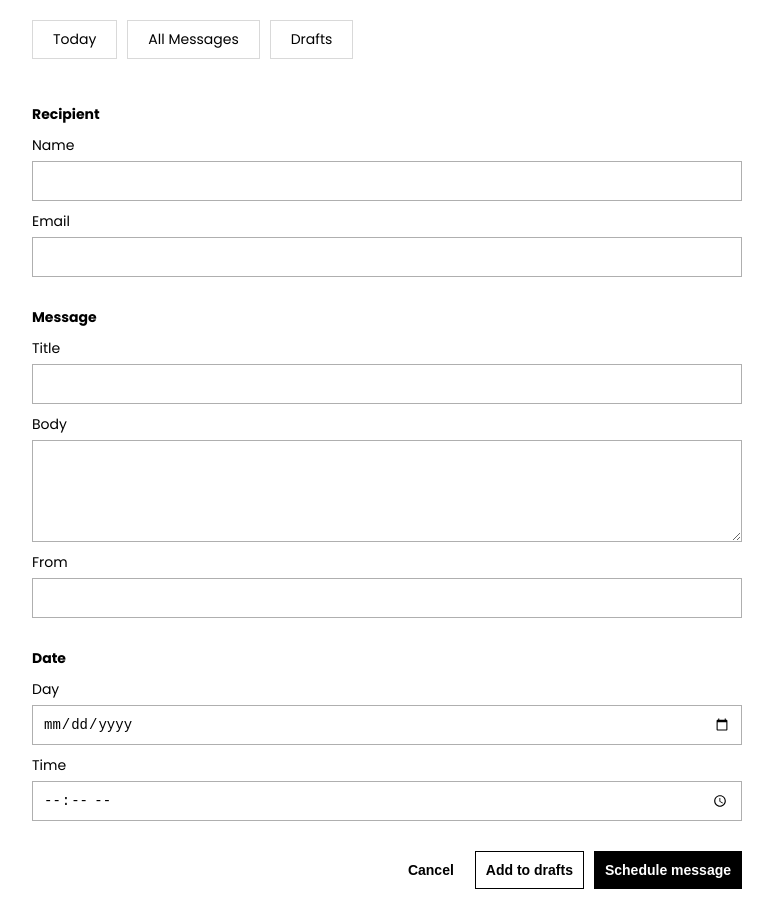
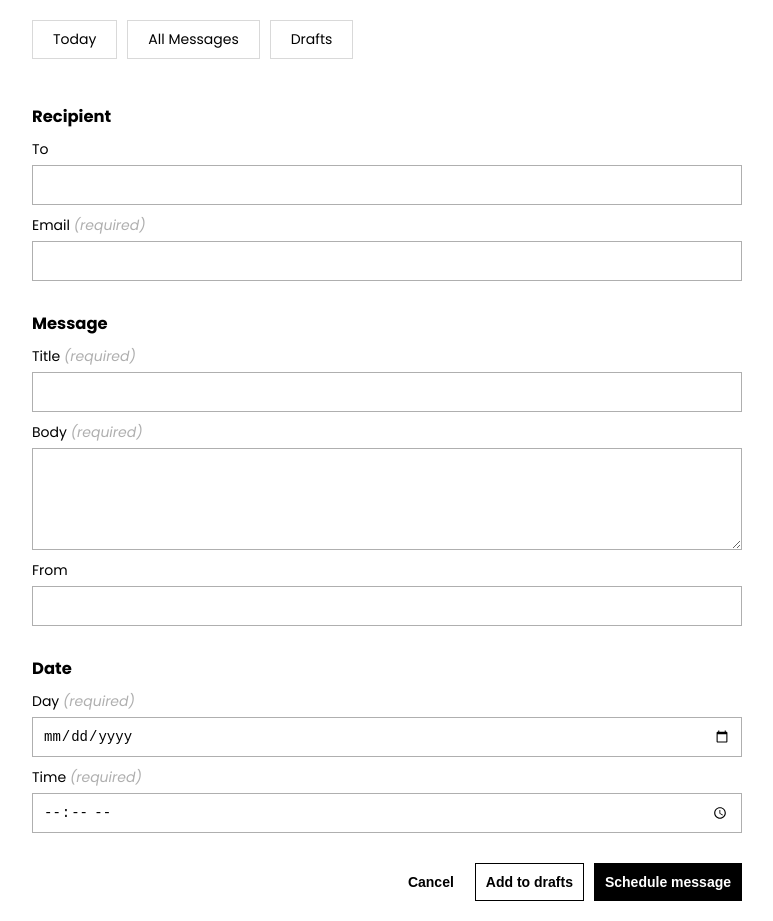
Before and after one commit to Ngoakor12/message-later, a React (Vite) app in the folder frontend/: page /message/edit/1 in a window 1280 px wide. Shown: the whole page, without its empty margins (253-1026 px from the left). Built offline with nearby package versions, Linux system fonts and the light colour scheme.

Commit message:
save form values to state and make some fields required

```diff
--- a/frontend/src/components/ScheduleMessage.jsx
+++ b/frontend/src/components/ScheduleMessage.jsx
@@ -1,48 +1,113 @@
+import { useState } from "react";
+
 function ScheduleMessage() {
+  const [formValues, setFormValues] = useState({
+    to: "",
+    email: "",
+    title: "",
+    body: "",
+    from: "",
+    day: "",
+    time: "",
+  });
+
+  function handleChange(e) {
+    const { value, name } = e.target;
+    setFormValues((prevFormValues) => {
+      return { ...prevFormValues, [name]: value };
+    });
+  }
+
+  console.log(formValues);
+
   return (
     <form className="schedule-message-form">
-      {/* <h1>ScheduleMessage</h1> */}
+      {/* <h2>ScheduleMessage</h2> */}
       <div className="recipient">
-        <h2>Recipient</h2>
-        <div className="name-field">
-          <label htmlFor="name">Name</label>
-          <input id="name" name="name" />
+        <h3>Recipient</h3>
+        <div className="to-field">
+          <label htmlFor="name">To</label>
+          <input id="to" name="to" onChange={handleChange} />
         </div>
-        <div className="contact-field">
-          <label htmlFor="contact">Email</label>
-          <input id="contact" name="contact" />
+        <div className="email-field">
+          <label htmlFor="contact">
+            Email{" "}
+            <span className="required-label-text">
+              <em>{"(required)"}</em>
+            </span>
+          </label>
+          <input id="email" name="email" required onChange={handleChange} />
         </div>
       </div>
       <div className="message">
-        <h2>Message</h2>
+        <h3>Message</h3>
         <div className="title-field">
-          <label htmlFor="title">Title</label>
-          <input id="title" name="title" />
+          <label htmlFor="title">
+            Title{" "}
+            <span className="required-label-text">
+              <em>{"(required)"}</em>
+            </span>
+          </label>
+          <input id="title" name="title" required onChange={handleChange} />
         </div>
         <div className="body-field">
-          <label htmlFor="body">Body</label>
-          <textarea name="body" id="body" cols="30" rows="5"></textarea>
+          <label htmlFor="body">
+            Body{" "}
+            <span className="required-label-text">
+              <em>{"(required)"}</em>
+            </span>
+          </label>
+          <textarea
+            name="body"
+            id="body"
+            cols="30"
+            rows="5"
+            required
+            onChange={handleChange}
+          ></textarea>
         </div>
         <div className="from-field">
           <label htmlFor="from">From</label>
-          <input id="from" name="from" />
+          <input id="from" name="from" onChange={handleChange} />
         </div>
       </div>
       <div className="date">
-        <h2>Date</h2>
+        <h3>Date</h3>
         <div className="date-fields">
           <div className="day-field">
-            <label htmlFor="day">Day</label>
-            <input type={"date"} id="day" name="day" />
+            <label htmlFor="day">
+              Day{" "}
+              <span className="required-label-text">
+                <em>{"(required)"}</em>
+              </span>
+            </label>
+            <input
+              type={"date"}
+              id="day"
+              name="day"
+              required
+              onChange={handleChange}
+            />
           </div>
           <div className="time-field">
-            <label htmlFor="time">Time</label>
-            <input type={"time"} id="time" name="time" />
+            <label htmlFor="time">
+              Time{" "}
+              <span className="required-label-text">
+                <em>{"(required)"}</em>
+              </span>
+            </label>
+            <input
+              type={"time"}
+              id="time"
+              name="time"
+              required
+              onChange={handleChange}
+            />
           </div>
         </div>
       </div>
       <div className="schedule-message-buttons">
-        <button type={"button"} className="schedule-button">
+        <button type={"submit"} className="schedule-button">
           Schedule message
         </button>
         <button type={"button"} className="drafts-button">
--- a/frontend/src/features/messages/Today.jsx
+++ b/frontend/src/features/messages/Today.jsx
@@ -1,6 +1,9 @@
 import { useEffect, useState } from "react";
 import MessageList from "./MessageList";
 import { cleanDate, getTimeFromDate, todayLocaleDateString } from "./utils";
+
+const API_PORT = 3001;
+const API_BASE_URL = `http://localhost:${API_PORT}`;
 
 function Today() {
   const date = todayLocaleDateString();
@@ -14,17 +17,11 @@ function Today() {
   }, []);
 
   async function getMessages() {
-    const url = "http://localhost:3001/messages";
+    const url = `${API_BASE_URL}/messages`;
     const res = await fetch(url);
     const data = res.json();
     return data;
   }
-
-  if (messages.data) {
-    getTimeFromDate(messages.data[0].sentAt);
-  }
-
-  console.log(messages);
 
   return (
     <main className="today-main">
--- a/frontend/src/index.css
+++ b/frontend/src/index.css
@@ -271,8 +271,13 @@ a.message-summary {
   flex-direction: column;
   gap: 30px;
 }
+
 .schedule-message-form label {
   padding-bottom: 5px;
+}
+
+.schedule-message-form .required-label-text {
+  color: #afafaf;
 }
 
 .schedule-message-form input,
@@ -288,7 +293,7 @@ a.message-summary {
   gap: 10px;
 }
 
-.schedule-message-form .recipient .name-field {
+.schedule-message-form .recipient .to-field {
   display: flex;
   flex-direction: column;
 }
@@ -314,7 +319,7 @@ a.message-summary {
   padding: 0;
 }
 
-.schedule-message-form .recipient .contact-field {
+.schedule-message-form .recipient .email-field {
   display: flex;
   flex-direction: column;
 }
```
